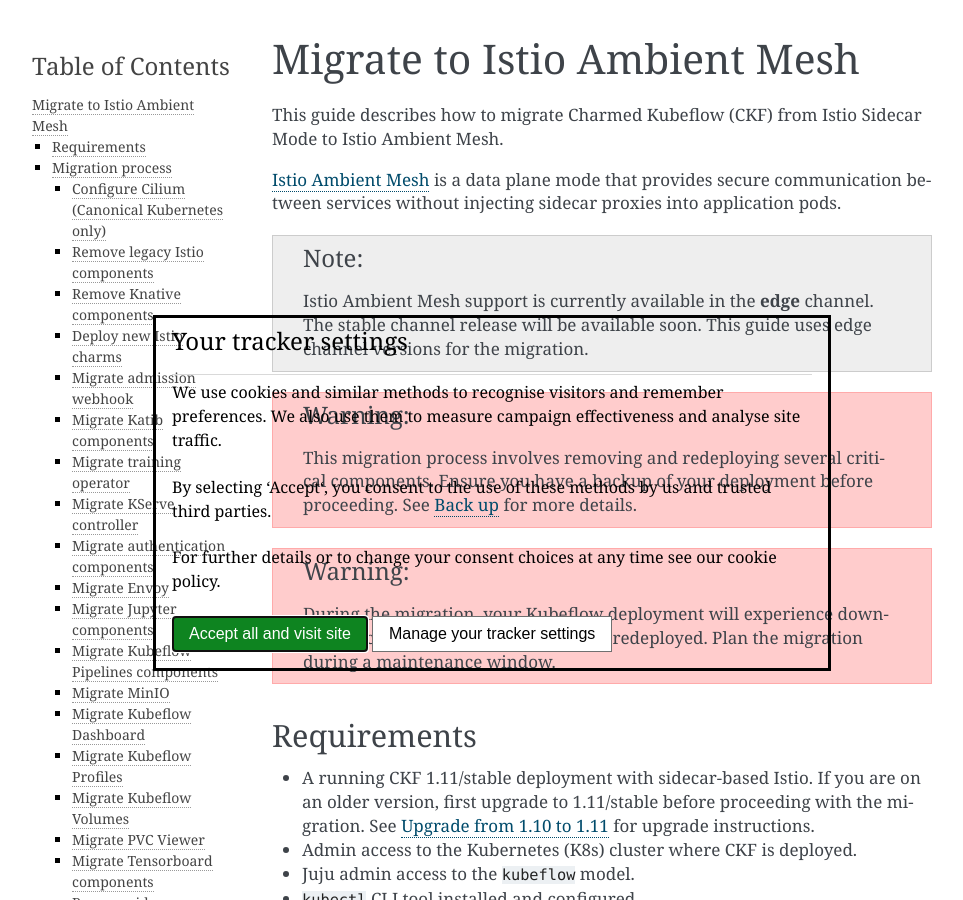
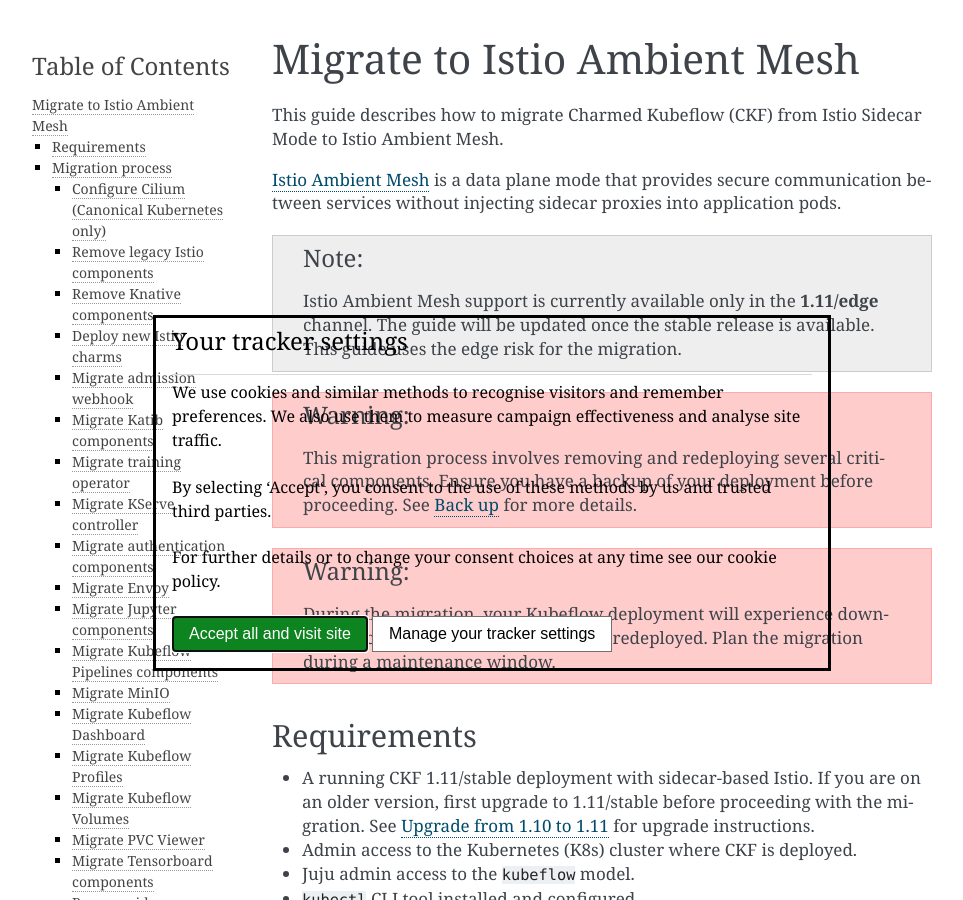
Before and after one commit to canonical/charmed-kubeflow-documentation, a Sphinx documentation site: the page built from docs/how-to/manage/migrate-ambient.rst, in a window 1280 px wide and 900 px high. Shown: the whole window, without its empty margins (148-1111 px from the left). Built offline with Sphinx 7.4.7, drawn with Linux system fonts in a browser that asks for light colours.

Commit message:
nit: update risk note

```diff
--- a/docs/how-to/manage/migrate-ambient.rst
+++ b/docs/how-to/manage/migrate-ambient.rst
@@ -8,9 +8,9 @@
 `Istio Ambient Mesh`_ is a data plane mode that provides secure communication between services without injecting sidecar proxies into application pods.
 
 .. note::
-   Istio Ambient Mesh support is currently available in the **edge** channel.
-   The stable channel release will be available soon.
-   This guide uses edge channel versions for the migration.
+   Istio Ambient Mesh support is currently available only in the **1.11/edge** channel.
+   The guide will be updated once the stable release is available.
+   This guide uses the edge risk for the migration.
 
 .. warning::
    This migration process involves removing and redeploying several critical components.
```
